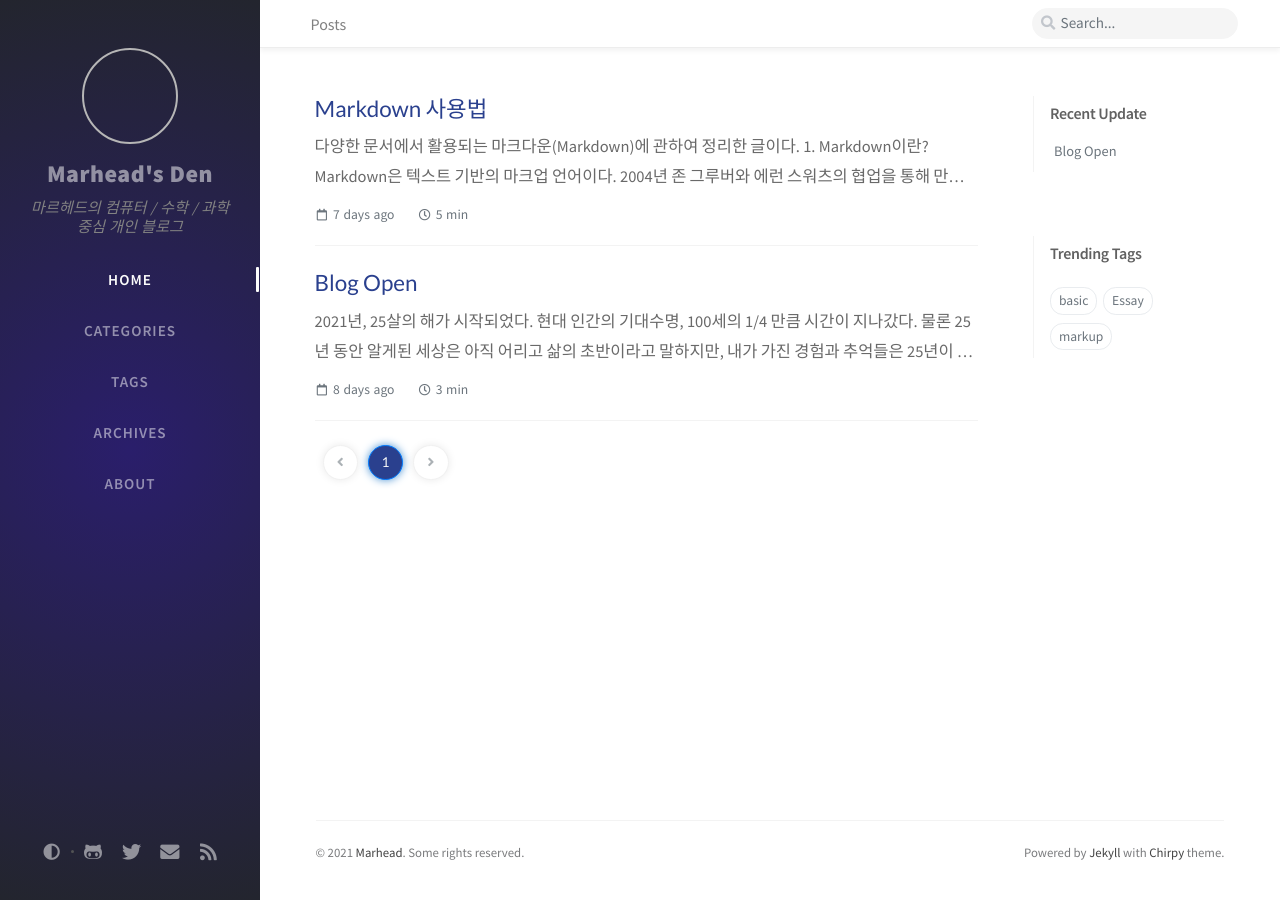
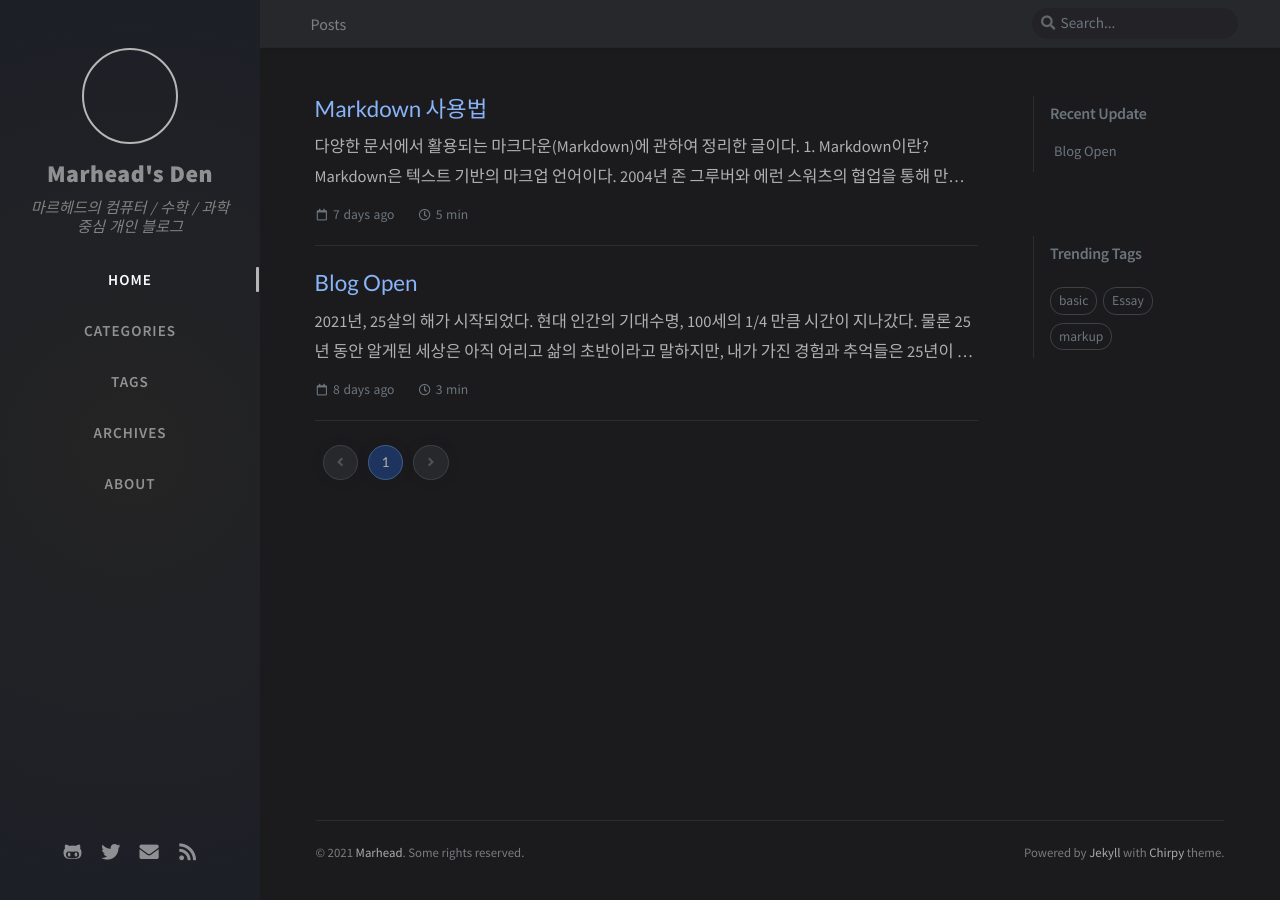
Before and after one commit to Marhead/Marhead.github.io, a Jekyll site: the page built from index.html, in a window 1280 px wide. Built offline with Jekyll 4.4.1, drawn with Linux system fonts in a browser that asks for light colours; nearby versions of some CDN libraries; the list of posts is cut into pages by our own code; comment, search, counter and statistics services are not loaded.

Commit message:
Update _config.yml

```diff
--- a/_config.yml
+++ b/_config.yml
@@ -81,7 +81,7 @@ disqus:
 #
 #     dark   - Use the dark color scheme
 #
-theme_mode:   # <light|dark>
+theme_mode: dark   # <light|dark>
 
 # boolean type, the global switch for ToC in posts.
 toc: true
```
